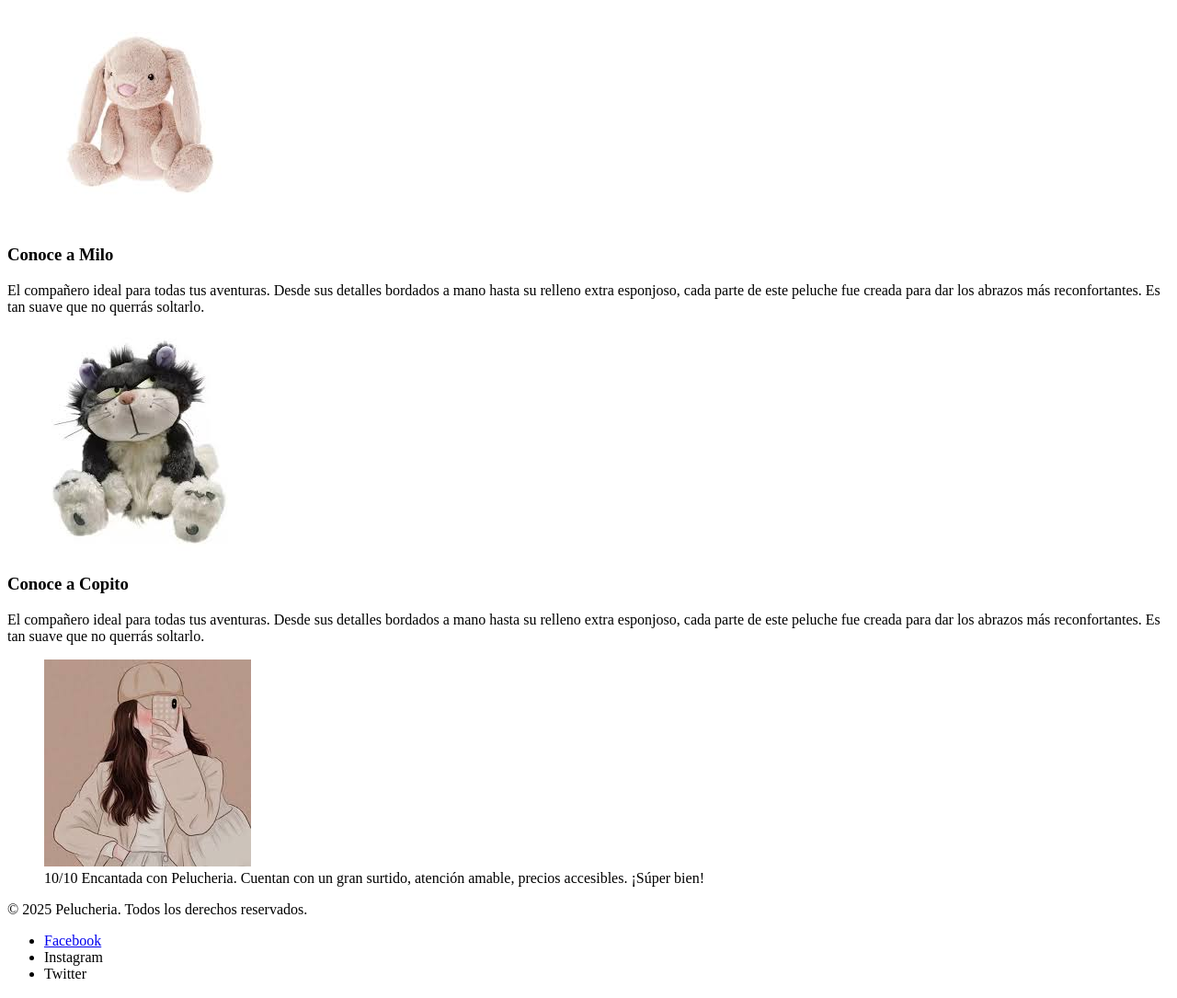
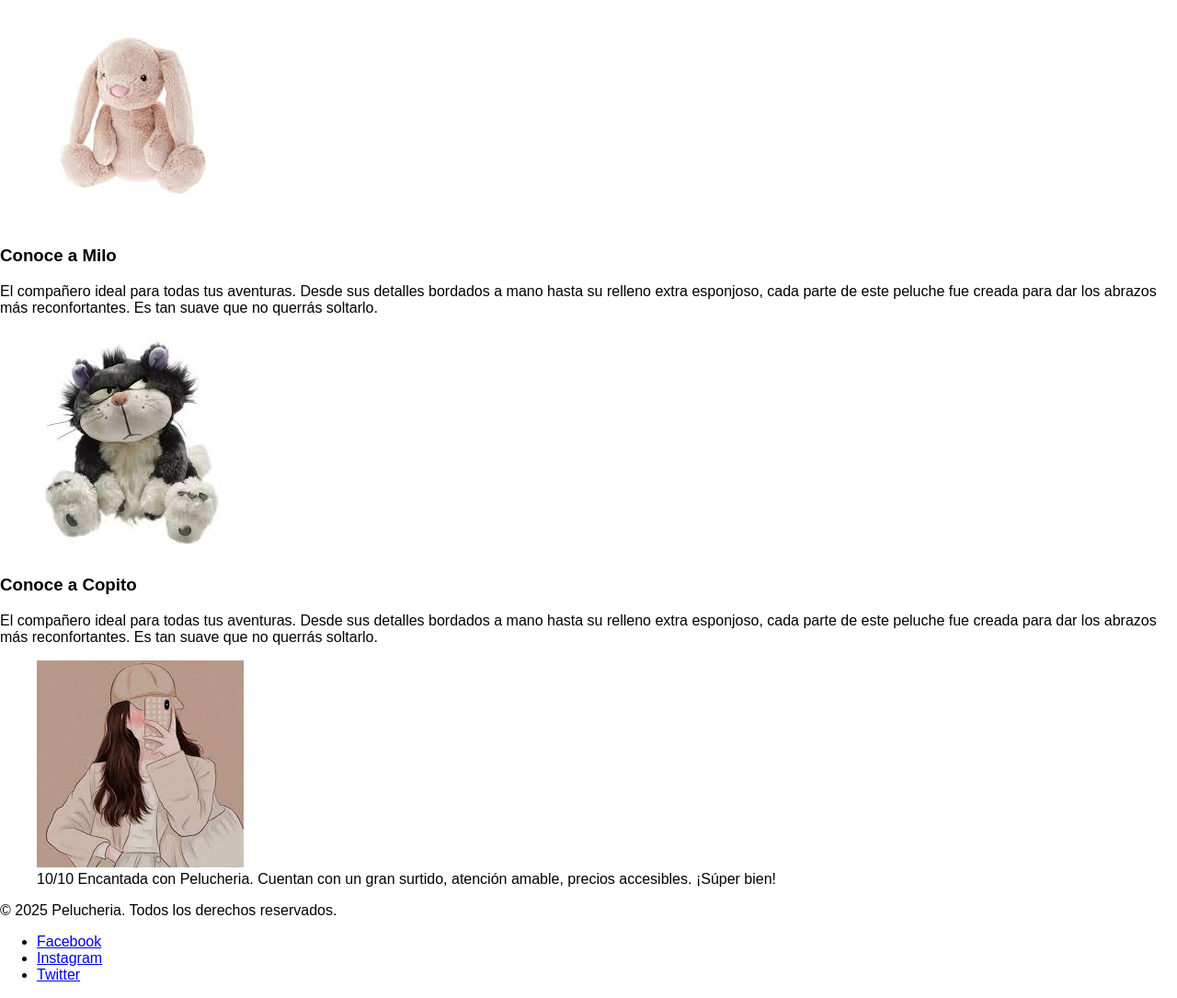
Before and after one commit to XimenaRubio212/proyecto-landing, a plain HTML site: page index.html in a window 1280 px wide. Shown: the part 856-1941 px from the top of the page at 92% size. Drawn offline with Linux system fonts and the light colour scheme.

Commit message:
se realizan cambios de tipografia, colores, posicion del body en el archivo de styles.css

```diff
--- a/assets/css/styles.css
+++ b/assets/css/styles.css
@@ -1,5 +1,5 @@
 :root {
-  /*colores*/
+  /* Colores */
   --color-primary: #d67a7b;
   --color-secondary: #fff8e1;
   --color-dark: #333;
@@ -15,6 +15,12 @@
   --spacing-x-large: 3rem;
   --padding-section: 2rem 5%;
 
+  /* Bordes y sombras */
+  --border-radius-small: 5px;
+  --border-radius-medium: 8px;
+  --border-radius-large: 10px;
+  --box-shadow: 0 4px 8px rgba(0, 0, 0, 0.1);
+
   /* Fuente */
   --font-family-body: sans-serif;
 }
@@ -24,5 +30,136 @@
 }
 
 body {
-  background-color:var(--color-primary);
+  margin: 0;
+  font-family: var(--font-family-body);
+  background-image: var(--color-primary);
+  background-size: cover;
+  background-position: center;
 }
+/*
+linear-gradient(rgba(255, 255, 255, 0.8), rgba(255, 255, 255, 0.8)), url('https://via.placeholder.com/1500x1000.png?text=Fondo+Pelucheria') */
+
+/* header {
+  display: flex;
+  justify-content: space-between;
+  align-items: center;
+  padding: var(--spacing-medium) 5%;
+  background-color: var(--color-light);
+} */
+
+/* nav ul {
+  display: flex;
+  list-style: none;
+  margin: 0;
+  padding: 0;
+  gap: var(--spacing-large);
+} */
+
+/* nav a {
+  text-decoration: none;
+  color: var(--color-dark);
+  font-weight: bold;
+} */
+
+/* main {
+  padding: var(--padding-section);
+} */
+
+/* .presentacion {
+  display: flex;
+  flex-direction: column;
+  align-items: center;
+  text-align: center;
+  padding: var(--spacing-large) 0;
+  gap: var(--spacing-medium);
+} */
+
+/* .presentacion img {
+  width: 100%;
+  max-width: 500px;
+  height: auto;
+  border-radius: var(--border-radius-large);
+} */
+
+/* .presentacion h2 {
+  color: var(--color-primary);
+  margin: 0;
+} */
+
+/* .presentacion button {
+  padding: 0.8rem var(--spacing-large);
+  background-color: var(--color-primary);
+  color: var(--color-white);
+  border: none;
+  border-radius: var(--border-radius-small);
+  font-size: var(--spacing-small);
+  cursor: pointer;
+} */
+/*
+#servicios {
+  display: flex;
+  flex-wrap: wrap;
+  justify-content: center;
+  gap: var(--spacing-large);
+  padding: var(--spacing-x-large) 0;
+} */
+
+/* #servicios section {
+  flex: 1 1 300px;
+  display: flex;
+  flex-direction: column;
+  align-items: center;
+  text-align: center;
+  padding: var(--spacing-small);
+  border: 1px solid var(--color-gray);
+  border-radius: var(--border-radius-medium);
+  box-shadow: var(--box-shadow);
+  background-color: var(--color-white);
+} */
+/*
+#servicios img {
+  width: 100%;
+  max-width: 250px;
+  height: auto;
+  border-radius: var(--border-radius-medium);
+  margin-bottom: var(--spacing-small);
+} */
+
+/* .reseña {
+  display: flex;
+  justify-content: center;
+  padding: var(--spacing-large) 0;
+} */
+
+/* .reseña figure {
+  display: flex;
+  flex-direction: column;
+  align-items: center;
+  text-align: center;
+  width: 100%;
+  max-width: 600px;
+  margin: 0;
+  padding: var(--spacing-medium);
+  background-color: var(--color-secondary);
+  border-radius: var(--border-radius-large);
+  box-shadow: var(--box-shadow);
+} */
+
+/* .reseña img {
+  width: 80px;
+  height: 80px;
+  border-radius: 50%;
+  margin-bottom: var(--spacing-small);
+} */
+
+/* figcaption {
+  font-style: italic;
+  color: var(--color-text-dark);
+} */
+
+/* footer {
+  text-align: center;
+  padding: var(--spacing-medium) 5%;
+  background-color: var(--color-dark);
+  color: var(--color-white);
+}  */
--- a/index.html
+++ b/index.html
@@ -5,7 +5,7 @@
   <meta charset="UTF-8">
   <meta name="viewport" content="width=device-width, initial-scale=1.0">
   <title>Landing Page - Pelucheria</title>
-  <link rel="stylesheet" href="css">
+  <link rel="stylesheet" href="assets/css/styles.css">
 </head>
 
 <body>
@@ -85,8 +85,8 @@
     <p>&copy; 2025 Pelucheria. Todos los derechos reservados.</p>
     <ul>
       <li><a href="#">Facebook</a></li>
-      <li><a href="#"></a>Instagram</li>
-      <li><a href="#"></a>Twitter</li>
+      <li><a href="#">Instagram</a></li>
+      <li><a href="#">Twitter</a></li>
     </ul>
   </footer>
 
```
